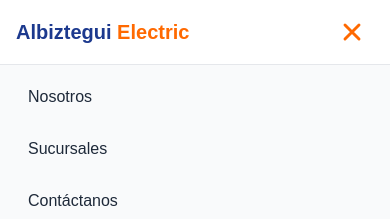
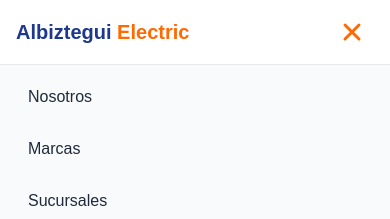
Before and after one commit to albizteguielectric/albiztegui-web, a Next.js app: page /admin in a window 390 px wide. Both pictures are taken after a click on the button "Abrir menú". Shown: the top 219 px of the page. Built offline with nearby package versions, Linux system fonts and the light colour scheme; no server answers.

Commit message:
se agrego boton de marcas al modo mobile

```diff
--- a/components/Header.tsx
+++ b/components/Header.tsx
@@ -91,6 +91,13 @@
             Nosotros
           </Link>
           <Link
+            href="/marcas"
+            onClick={closeMenu}
+            className="block px-3 py-2 rounded-md hover:bg-gray-200 hover:text-orange-500 transition-colors"
+          >
+            Marcas
+          </Link>
+          <Link
             href="/sucursales"
             onClick={closeMenu}
             className="block px-3 py-2 rounded-md hover:bg-gray-200 hover:text-orange-500 transition-colors"
```
